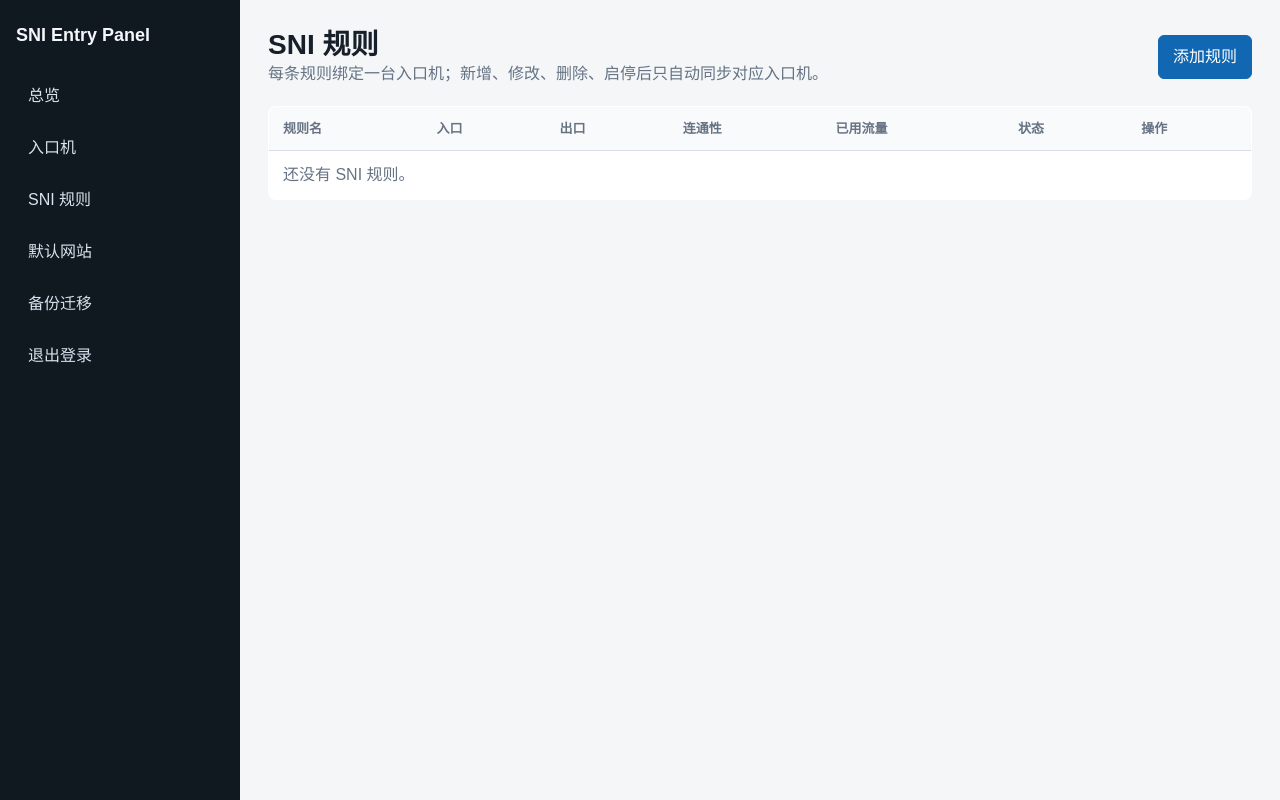
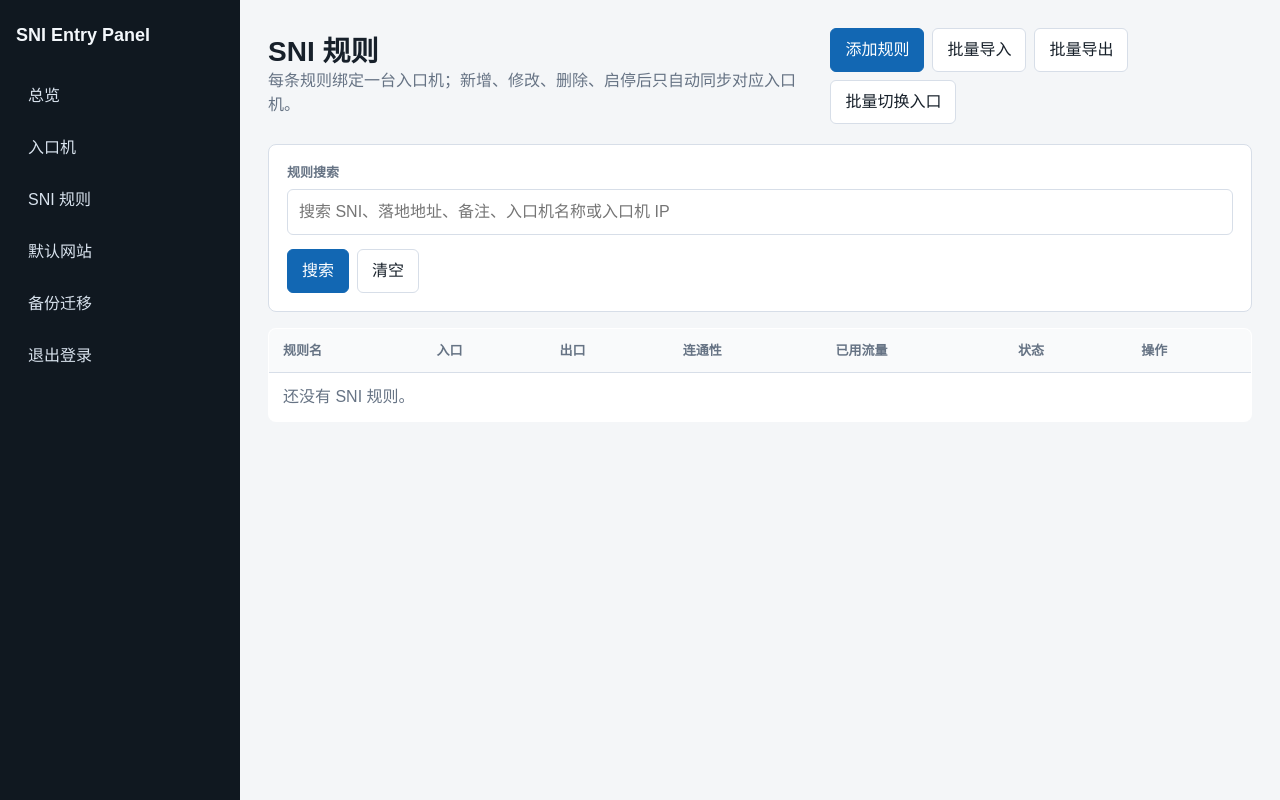
Before and after one commit to Netflixxp/entry-panel, a FastAPI app: page /sni-rules in a window 1280 px wide. Run offline with FastAPI, Linux system fonts and the light colour scheme; the visitor is signed in with stand-in values (Sample User, id 1); data that the repository does not hold is empty.

Commit message:
Add bulk SNI rule management

```diff
--- a/app/main.py
+++ b/app/main.py
@@ -6,9 +6,10 @@ import tempfile
 import zipfile
 from pathlib import Path
 from typing import Annotated
+from urllib.parse import urlencode
 
 from fastapi import Depends, FastAPI, File, Form, HTTPException, Request, UploadFile
-from fastapi.responses import HTMLResponse, RedirectResponse, Response, StreamingResponse
+from fastapi.responses import HTMLResponse, PlainTextResponse, RedirectResponse, Response, StreamingResponse
 from fastapi.staticfiles import StaticFiles
 from fastapi.templating import Jinja2Templates
 from starlette.middleware.sessions import SessionMiddleware
@@ -75,6 +76,83 @@ def save_rule_check(rule_id: int, result: dict[str, object]) -> None:
             rule_id,
         ),
     )
+
+
+def _csv_cell(value: str) -> str:
+    escaped = value.replace('"', '""')
+    return f'"{escaped}"'
+
+
+def _parse_rule_import(text: str) -> list[dict[str, str]]:
+    items: list[dict[str, str]] = []
+    for raw_line in text.splitlines():
+        line = raw_line.strip()
+        if not line or line.startswith("#"):
+            continue
+        if line.lower().startswith("node_name,") or line.lower().startswith("sni_domain,"):
+            continue
+        parts = _split_import_line(line)
+        if len(parts) >= 6:
+            node_name, sni_domain, target_host, target_port, enabled, remark = parts[:6]
+        elif len(parts) >= 4:
+            node_name = ""
+            sni_domain, target_host, target_port, remark = parts[:4]
+            enabled = "1"
+        elif len(parts) >= 3:
+            node_name = ""
+            sni_domain, target_host, target_port = parts[:3]
+            enabled = "1"
+            remark = ""
+        else:
+            continue
+        items.append(
+            {
+                "node_name": node_name.strip(),
+                "sni_domain": sni_domain.strip(),
+                "target_host": target_host.strip(),
+                "target_port": (target_port or "443").strip(),
+                "enabled": "1" if str(enabled).strip().lower() not in {"0", "false", "off", "disabled"} else "0",
+                "remark": remark.strip(),
+            }
+        )
+    return [item for item in items if item["sni_domain"] and item["target_host"]]
+
+
+def _split_import_line(line: str) -> list[str]:
+    if "," in line:
+        return _split_csv_line(line)
+    return [part.strip() for part in line.replace("|", " ").split()]
+
+
+def _split_csv_line(line: str) -> list[str]:
+    values: list[str] = []
+    current: list[str] = []
+    in_quotes = False
+    index = 0
+    while index < len(line):
+        char = line[index]
+        if char == '"':
+            if in_quotes and index + 1 < len(line) and line[index + 1] == '"':
+                current.append('"')
+                index += 1
+            else:
+                in_quotes = not in_quotes
+        elif char == "," and not in_quotes:
+            values.append("".join(current).strip())
+            current = []
+        else:
+            current.append(char)
+        index += 1
+    values.append("".join(current).strip())
+    return values
+
+
+def _resolve_import_node_id(node_name: str | None, fallback_node_id: int) -> int:
+    if node_name:
+        node = fetch_one("SELECT id FROM entry_nodes WHERE name = ? OR host = ?", (node_name, node_name))
+        if node:
+            return int(node["id"])
+    return fallback_node_id
 
 
 def apply_config_to_node(node_id: int) -> bool:
@@ -271,13 +349,28 @@ def apply_entry_node(node_id: int, _: Annotated[str, Depends(current_admin)]) ->
 
 @app.get("/sni-rules", response_class=HTMLResponse)
 def sni_rules(request: Request, _: Annotated[str, Depends(current_admin)]) -> HTMLResponse:
+    keyword = request.query_params.get("q", "").strip()
+    params: list[object] = []
+    where = ""
+    if keyword:
+        like = f"%{keyword}%"
+        where = """
+        WHERE sni_rules.sni_domain LIKE ?
+           OR sni_rules.target_host LIKE ?
+           OR sni_rules.remark LIKE ?
+           OR entry_nodes.name LIKE ?
+           OR entry_nodes.host LIKE ?
+        """
+        params = [like, like, like, like, like]
     rules = fetch_all(
-        """
+        f"""
         SELECT sni_rules.*, entry_nodes.name AS node_name, entry_nodes.host AS node_host
         FROM sni_rules
         LEFT JOIN entry_nodes ON entry_nodes.id = sni_rules.node_id
+        {where}
         ORDER BY entry_nodes.name, sni_rules.sni_domain
-        """
+        """,
+        tuple(params),
     )
     nodes = fetch_all("SELECT * FROM entry_nodes ORDER BY name")
     check_rule_id = request.query_params.get("check_rule_id")
@@ -292,8 +385,12 @@ def sni_rules(request: Request, _: Annotated[str, Depends(current_admin)]) -> HT
     ) if check_rule_id else None
     return templates.TemplateResponse(
         "sni_rules.html",
-        {"request": request, "rules": rules, "nodes": nodes, "check_result": check_result},
+        {"request": request, "rules": rules, "nodes": nodes, "check_result": check_result, "keyword": keyword},
     )
+
+
+def _sni_rules_redirect(q: str = "") -> RedirectResponse:
+    return redirect("/sni-rules" + (f"?{urlencode({'q': q})}" if q else ""))
 
 
 @app.post("/sni-rules")
@@ -312,7 +409,113 @@ def create_sni_rule(
     )
     audit("rule.create", f"Created SNI rule {sni_domain} -> {target_host}:{target_port}")
     auto_sync_rule_node(rule_id, f"Auto synced after creating SNI rule {sni_domain}")
-    return redirect("/sni-rules")
+    return _sni_rules_redirect()
+
+
+@app.get("/sni-rules/export")
+def export_sni_rules(_: Annotated[str, Depends(current_admin)], q: str = "") -> PlainTextResponse:
+    keyword = q.strip()
+    params: list[object] = []
+    where = ""
+    if keyword:
+        like = f"%{keyword}%"
+        where = """
+        WHERE sni_rules.sni_domain LIKE ?
+           OR sni_rules.target_host LIKE ?
+           OR sni_rules.remark LIKE ?
+           OR entry_nodes.name LIKE ?
+           OR entry_nodes.host LIKE ?
+        """
+        params = [like, like, like, like, like]
+    rules = fetch_all(
+        f"""
+        SELECT sni_rules.*, entry_nodes.name AS node_name
+        FROM sni_rules
+        LEFT JOIN entry_nodes ON entry_nodes.id = sni_rules.node_id
+        {where}
+        ORDER BY entry_nodes.name, sni_rules.sni_domain
+        """,
+        tuple(params),
+    )
+    lines = ["node_name,sni_domain,target_host,target_port,enabled,remark"]
+    for rule in rules:
+        values = [
+            rule["node_name"] or "",
+            rule["sni_domain"],
+            rule["target_host"],
+            str(rule["target_port"]),
+            "1" if rule["enabled"] else "0",
+            rule["remark"] or "",
+        ]
+        lines.append(",".join(_csv_cell(value) for value in values))
+    return PlainTextResponse(
+        "\n".join(lines) + "\n",
+        media_type="text/csv",
+        headers={"Content-Disposition": "attachment; filename=sni-rules.csv"},
+    )
+
+
+@app.post("/sni-rules/import")
+async def import_sni_rules(
+    _: Annotated[str, Depends(current_admin)],
+    node_id: int = Form(...),
+    rules_text: str = Form(""),
+    file: UploadFile | None = File(None),
+) -> RedirectResponse:
+    text = rules_text.strip()
+    if file and file.filename:
+        text = (await file.read()).decode("utf-8-sig", errors="replace")
+    imported = 0
+    touched_nodes = {node_id}
+    for item in _parse_rule_import(text):
+        row_node_id = _resolve_import_node_id(item.get("node_name"), node_id)
+        touched_nodes.add(row_node_id)
+        execute(
+            """
+            INSERT INTO sni_rules (node_id, sni_domain, target_host, target_port, enabled, remark)
+            VALUES (?, ?, ?, ?, ?, ?)
+            ON CONFLICT(sni_domain) DO UPDATE SET
+                node_id = excluded.node_id,
+                target_host = excluded.target_host,
+                target_port = excluded.target_port,
+                enabled = excluded.enabled,
+                remark = excluded.remark
+            """,
+            (
+                row_node_id,
+                item["sni_domain"],
+                item["target_host"],
+                int(item.get("target_port") or 443),
+                int(item.get("enabled") if item.get("enabled") is not None else 1),
+                item.get("remark") or None,
+            ),
+        )
+        imported += 1
+    for touched_node_id in touched_nodes:
+        apply_config_to_node(int(touched_node_id))
+    audit("rule.import", f"Imported {imported} SNI rules")
+    return _sni_rules_redirect()
+
+
+@app.post("/sni-rules/bulk-switch-node")
+def bulk_switch_sni_rule_node(
+    _: Annotated[str, Depends(current_admin)],
+    from_node_id: int = Form(...),
+    to_node_id: int = Form(...),
+    q: str = Form(""),
+) -> RedirectResponse:
+    keyword = q.strip()
+    params: list[object] = [to_node_id, from_node_id]
+    where = "node_id = ?"
+    if keyword:
+        like = f"%{keyword}%"
+        where += " AND (sni_domain LIKE ? OR target_host LIKE ? OR remark LIKE ?)"
+        params.extend([like, like, like])
+    execute(f"UPDATE sni_rules SET node_id = ? WHERE {where}", tuple(params))
+    apply_config_to_node(from_node_id)
+    apply_config_to_node(to_node_id)
+    audit("rule.bulk_switch_node", f"Moved rules from node {from_node_id} to {to_node_id}")
+    return _sni_rules_redirect(keyword)
 
 
 @app.post("/sni-rules/{rule_id}/update")
--- a/templates/sni_rules.html
+++ b/templates/sni_rules.html
@@ -6,8 +6,24 @@
     <h1>SNI 规则</h1>
     <div class="muted">每条规则绑定一台入口机；新增、修改、删除、启停后只自动同步对应入口机。</div>
   </div>
-  <button class="primary" type="button" onclick="openModal('add-rule-modal')">添加规则</button>
+  <div class="actions">
+    <button class="primary" type="button" onclick="openModal('add-rule-modal')">添加规则</button>
+    <button type="button" onclick="openModal('import-rules-modal')">批量导入</button>
+    <a class="button" href="/sni-rules/export{% if keyword %}?q={{ keyword }}{% endif %}">批量导出</a>
+    <button type="button" onclick="openModal('bulk-switch-modal')">批量切换入口</button>
+  </div>
 </div>
+
+<form class="card form-grid" method="get" action="/sni-rules" style="margin-bottom:16px">
+  <div class="full">
+    <label for="q">规则搜索</label>
+    <input id="q" name="q" value="{{ keyword }}" placeholder="搜索 SNI、落地地址、备注、入口机名称或入口机 IP">
+  </div>
+  <div class="full actions">
+    <button class="primary" type="submit">搜索</button>
+    <a class="button" href="/sni-rules">清空</a>
+  </div>
+</form>
 
 <section class="table-wrap desktop-table">
   <table>
@@ -175,6 +191,75 @@
   </div>
 </div>
 
+<div class="modal" id="import-rules-modal" aria-hidden="true">
+  <div class="modal-panel">
+    <div class="topline">
+      <div>
+        <h2>批量导入规则</h2>
+        <div class="muted">支持 CSV 或文本：SNI,落地地址,端口,备注；也兼容导出的 CSV。</div>
+      </div>
+      <button type="button" onclick="closeModal('import-rules-modal')">关闭</button>
+    </div>
+    <form class="form-grid" method="post" action="/sni-rules/import" enctype="multipart/form-data">
+      <div>
+        <label for="import_node_id">默认入口机</label>
+        <select id="import_node_id" name="node_id" required>
+          {% for node in nodes %}
+          <option value="{{ node.id }}">{{ node.name }} - {{ node.host }}</option>
+          {% endfor %}
+        </select>
+      </div>
+      <div>
+        <label for="file">CSV 文件</label>
+        <input id="file" type="file" name="file" accept=".csv,.txt">
+      </div>
+      <div class="full">
+        <label for="rules_text">粘贴规则</label>
+        <textarea id="rules_text" name="rules_text" placeholder="edge-hk1.example.com,2.2.2.2,443,香港&#10;edge-jp1.example.com,3.3.3.3,443,日本"></textarea>
+      </div>
+      <div class="full actions">
+        <button class="primary" type="submit">导入并同步</button>
+        <button type="button" onclick="closeModal('import-rules-modal')">取消</button>
+      </div>
+    </form>
+  </div>
+</div>
+
+<div class="modal" id="bulk-switch-modal" aria-hidden="true">
+  <div class="modal-panel">
+    <div class="topline">
+      <div>
+        <h2>批量切换入口机</h2>
+        <div class="muted">会把来源入口机下的规则切换到目标入口机；如果当前有搜索关键词，只切换搜索结果范围内的规则。</div>
+      </div>
+      <button type="button" onclick="closeModal('bulk-switch-modal')">关闭</button>
+    </div>
+    <form class="form-grid" method="post" action="/sni-rules/bulk-switch-node">
+      <input type="hidden" name="q" value="{{ keyword }}">
+      <div>
+        <label for="from_node_id">来源入口机</label>
+        <select id="from_node_id" name="from_node_id" required>
+          {% for node in nodes %}
+          <option value="{{ node.id }}">{{ node.name }} - {{ node.host }}</option>
+          {% endfor %}
+        </select>
+      </div>
+      <div>
+        <label for="to_node_id">目标入口机</label>
+        <select id="to_node_id" name="to_node_id" required>
+          {% for node in nodes %}
+          <option value="{{ node.id }}">{{ node.name }} - {{ node.host }}</option>
+          {% endfor %}
+        </select>
+      </div>
+      <div class="full actions">
+        <button class="primary" type="submit">切换并同步</button>
+        <button type="button" onclick="closeModal('bulk-switch-modal')">取消</button>
+      </div>
+    </form>
+  </div>
+</div>
+
 {% for rule in rules %}
 <div class="modal" id="edit-rule-{{ rule.id }}" aria-hidden="true">
   <div class="modal-panel">
```
